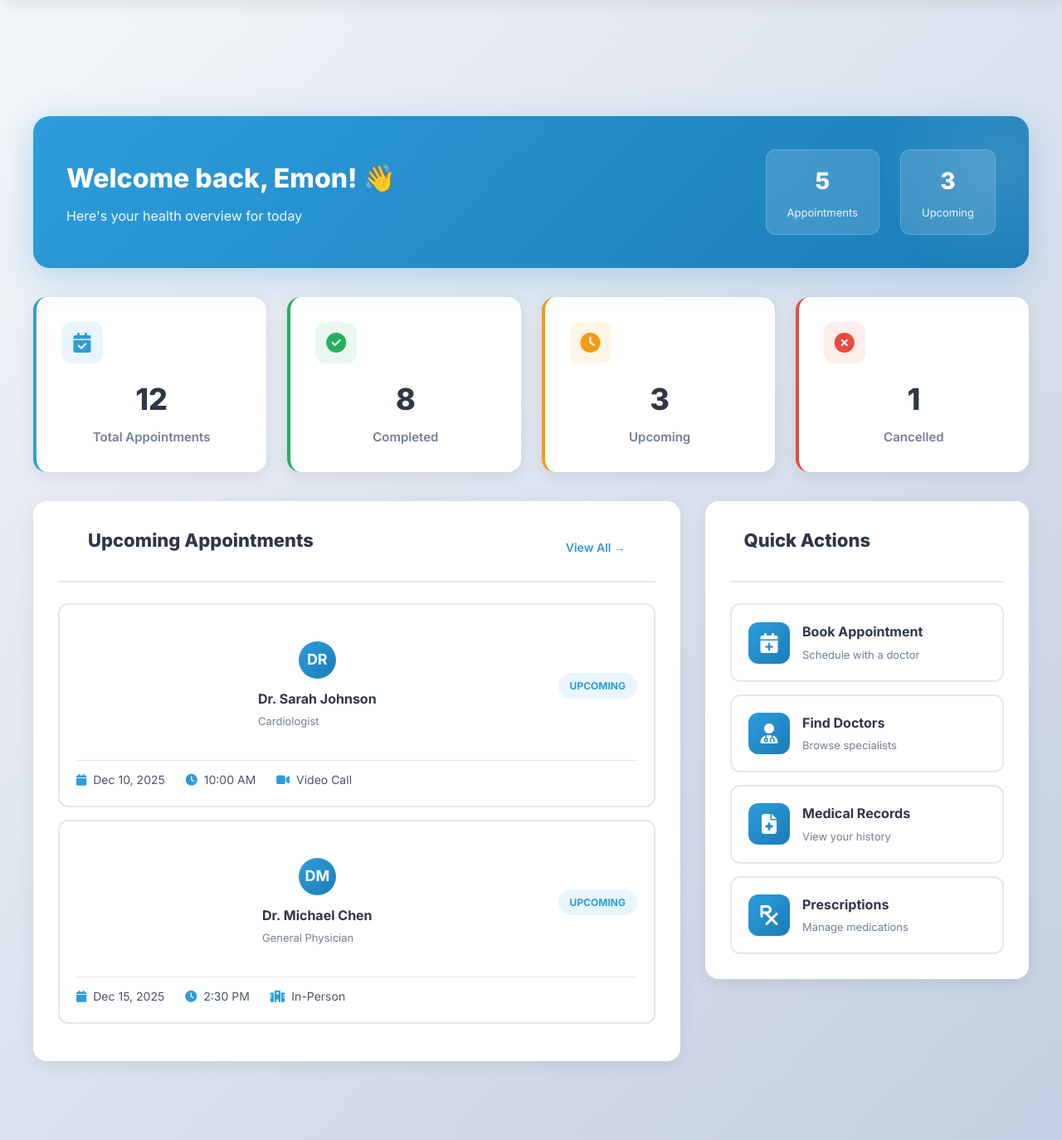
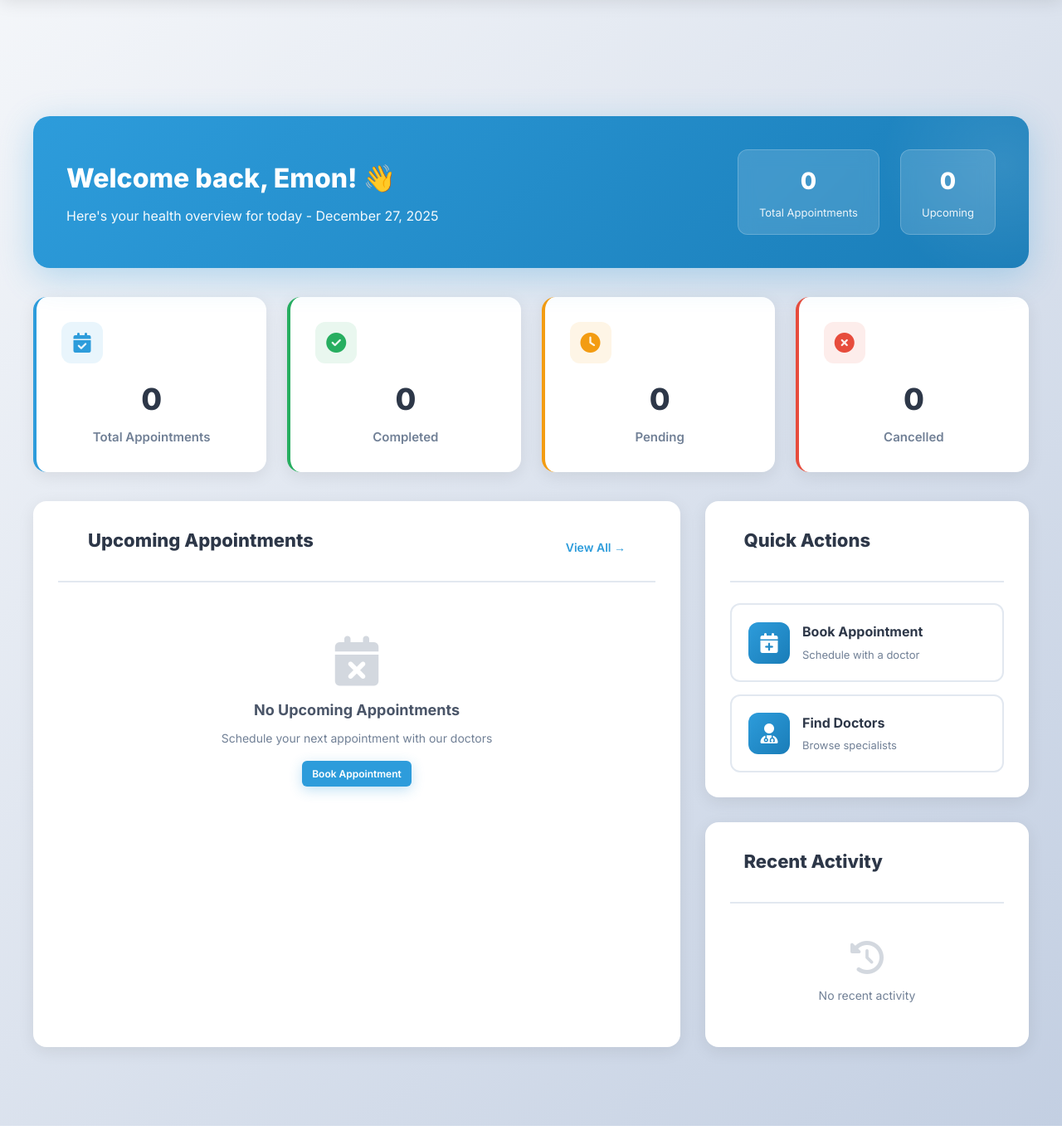
Before and after one commit to RlM100always/MediSched-, a Django app: page /users/patient/dashboard/ in a window 1280 px wide. Shown: the part 80-1454 px from the top of the page at 83% size. Run offline with Django 5.2, Linux system fonts and the light colour scheme; a user stored in the database is signed in; data comes from the database, SQL or seed files in the repository; both versions use the stored data as it was after the commit.

Commit message:
modify tempates

```diff
--- a/medisched/users/templates/users/patient_dashboard.html
+++ b/medisched/users/templates/users/patient_dashboard.html
@@ -273,14 +273,19 @@
         text-transform: uppercase;
     }
 
-    .status-upcoming {
+    .status-pending {
         background: rgba(45, 156, 219, 0.1);
         color: var(--primary-blue);
     }
 
-    .status-completed {
+    .status-confirmed {
         background: rgba(39, 174, 96, 0.1);
         color: var(--secondary);
+    }
+
+    .status-completed {
+        background: rgba(52, 152, 219, 0.1);
+        color: #3498db;
     }
 
     .status-cancelled {
@@ -306,6 +311,43 @@
 
     .detail-item i {
         color: var(--primary-blue);
+    }
+
+    .appointment-actions {
+        display: flex;
+        gap: 10px;
+        margin-top: 15px;
+    }
+
+    .btn-action {
+        padding: 6px 12px;
+        border-radius: 6px;
+        font-size: 12px;
+        font-weight: 600;
+        text-decoration: none;
+        transition: all 0.3s ease;
+    }
+
+    .btn-primary {
+        background: var(--primary-blue);
+        color: white;
+        border: none;
+    }
+
+    .btn-primary:hover {
+        background: var(--primary-dark);
+        color: white;
+    }
+
+    .btn-outline {
+        background: transparent;
+        color: var(--primary-blue);
+        border: 1px solid var(--primary-blue);
+    }
+
+    .btn-outline:hover {
+        background: var(--primary-blue);
+        color: white;
     }
 
     /* Quick Actions */
@@ -405,6 +447,16 @@
             flex-direction: column;
             gap: 10px;
         }
+
+        .appointment-header {
+            flex-direction: column;
+            align-items: flex-start;
+            gap: 10px;
+        }
+
+        .appointment-status {
+            align-self: flex-start;
+        }
     }
 
     @media (max-width: 576px) {
@@ -421,16 +473,16 @@
     <div class="welcome-banner">
         <div class="welcome-content">
             <div class="welcome-text">
-                <h1>Welcome back, {{ user.first_name|default:user.username }}! 👋</h1>
-                <p>Here's your health overview for today</p>
+                <h1>Welcome back, {{ user.get_full_name|default:user.username }}! 👋</h1>
+                <p>Here's your health overview for today - {{ current_date|date:"F d, Y" }}</p>
             </div>
             <div class="quick-stats">
                 <div class="stat-item">
-                    <div class="stat-number">5</div>
-                    <div class="stat-label">Appointments</div>
+                    <div class="stat-number">{{ total_appointments }}</div>
+                    <div class="stat-label">Total Appointments</div>
                 </div>
                 <div class="stat-item">
-                    <div class="stat-number">3</div>
+                    <div class="stat-number">{{ upcoming_appointments|length }}</div>
                     <div class="stat-label">Upcoming</div>
                 </div>
             </div>
@@ -445,7 +497,7 @@
                     <i class="fas fa-calendar-check"></i>
                 </div>
             </div>
-            <h3>12</h3>
+            <h3>{{ total_appointments }}</h3>
             <p>Total Appointments</p>
         </div>
 
@@ -455,7 +507,7 @@
                     <i class="fas fa-check-circle"></i>
                 </div>
             </div>
-            <h3>8</h3>
+            <h3>{{ completed_count }}</h3>
             <p>Completed</p>
         </div>
 
@@ -465,8 +517,8 @@
                     <i class="fas fa-clock"></i>
                 </div>
             </div>
-            <h3>3</h3>
-            <p>Upcoming</p>
+            <h3>{{ pending_count }}</h3>
+            <p>Pending</p>
         </div>
 
         <div class="stat-card red">
@@ -475,7 +527,7 @@
                     <i class="fas fa-times-circle"></i>
                 </div>
             </div>
-            <h3>1</h3>
+            <h3>{{ cancelled_count }}</h3>
             <p>Cancelled</p>
         </div>
     </div>
@@ -489,67 +541,68 @@
                 <a href="#" class="btn-view-all">View All →</a>
             </div>
 
-            <!-- Example Appointment -->
+            {% if upcoming_appointments %}
+                {% for appointment in upcoming_appointments %}
                 <div class="appointment-item">
                     <div class="appointment-header">
                         <div class="doctor-info">
-                        <div class="doctor-avatar">DR</div>
+                            <div class="doctor-avatar">
+                                {{ appointment.doctor.user.first_name|first }}{{ appointment.doctor.user.last_name|first }}
+                            </div>
                             <div class="doctor-details">
-                            <h4>Dr. Sarah Johnson</h4>
-                            <p>Cardiologist</p>
+                                <h4>Dr. {{ appointment.doctor.user.get_full_name }}</h4>
+                                <p>
+                                    {% with appointment.doctor.departments.all|first as dept %}
+                                        {{ dept.department_name|default:"Doctor" }}
+                                    {% endwith %}
+                                </p>
                             </div>
                         </div>
-                    <span class="appointment-status status-upcoming">Upcoming</span>
+                        <span class="appointment-status status-{{ appointment.status }}">
+                            {{ appointment.get_status_display }}
+                        </span>
                     </div>
                     <div class="appointment-details">
+                        {% if appointment.appointment_date %}
                         <div class="detail-item">
                             <i class="fas fa-calendar"></i>
-                        <span>Dec 10, 2025</span>
+                            <span>{{ appointment.appointment_date|date:"M d, Y" }}</span>
                         </div>
                         <div class="detail-item">
                             <i class="fas fa-clock"></i>
-                        <span>10:00 AM</span>
+                            <span>{{ appointment.appointment_date|time:"g:i A" }}</span>
+                        </div>
+                        {% endif %}
+                        <div class="detail-item">
+                            <i class="fas fa-{% if appointment.appointment_type == 'instant' %}video{% else %}hospital{% endif %}"></i>
+                            <span>{{ appointment.get_appointment_type_display }}</span>
                         </div>
                         <div class="detail-item">
-                        <i class="fas fa-video"></i>
-                        <span>Video Call</span>
+                            <i class="fas fa-money-bill"></i>
+                            <span>৳{{ appointment.total_amount|default:appointment.consultation_fee }}</span>
                         </div>
                     </div>
-            </div>
-
-            <div class="appointment-item">
-                <div class="appointment-header">
-                    <div class="doctor-info">
-                        <div class="doctor-avatar">DM</div>
-                        <div class="doctor-details">
-                            <h4>Dr. Michael Chen</h4>
-                            <p>General Physician</p>
+                    <div class="appointment-actions">
+                        {% if appointment.status == 'pending' %}
+                        <a href="#" class="btn-action btn-primary">Confirm Payment</a>
+                        {% endif %}
+                        <a href="#" class="btn-action btn-outline">View Details</a>
+                        {% if appointment.status != 'cancelled' and appointment.status != 'completed' %}
+                        <a href="#" class="btn-action btn-outline">Reschedule</a>
+                        {% endif %}
                     </div>
                 </div>
-                    <span class="appointment-status status-upcoming">Upcoming</span>
-                </div>
-                <div class="appointment-details">
-                    <div class="detail-item">
-                        <i class="fas fa-calendar"></i>
-                        <span>Dec 15, 2025</span>
-                    </div>
-                    <div class="detail-item">
-                        <i class="fas fa-clock"></i>
-                        <span>2:30 PM</span>
-                    </div>
-                    <div class="detail-item">
-                        <i class="fas fa-hospital"></i>
-                        <span>In-Person</span>
-                    </div>
-                </div>
-            </div>
-
-            <!-- Empty State Example -->
-            <!-- <div class="empty-state">
+                {% endfor %}
+            {% else %}
+                <div class="empty-state">
                     <i class="fas fa-calendar-times"></i>
                     <h3>No Upcoming Appointments</h3>
                     <p>Schedule your next appointment with our doctors</p>
-            </div> -->
+                    <a href="{% url 'home:all_doctors' %}" class="btn-action btn-primary" style="margin-top: 15px; display: inline-block;">
+                        Book Appointment
+                    </a>
+                </div>
+            {% endif %}
         </div>
 
         <!-- Quick Actions Sidebar -->
@@ -569,7 +622,7 @@
                         </div>
                     </a>
 
-                    <a href="#" class="action-btn">
+                    <a href="{% url 'home:all_doctors' %}" class="action-btn">
                         <div class="action-icon">
                             <i class="fas fa-user-md"></i>
                         </div>
@@ -579,26 +632,43 @@
                         </div>
                     </a>
 
-                    <a href="#" class="action-btn">
-                        <div class="action-icon">
-                            <i class="fas fa-file-medical"></i>
+
+
+
                 </div>
-                        <div class="action-content">
-                            <h4>Medical Records</h4>
-                            <p>View your history</p>
             </div>
-                    </a>
 
-                    <a href="#" class="action-btn">
-                        <div class="action-icon">
-                            <i class="fas fa-prescription"></i>
+            <!-- Recent Activity -->
+            <div class="section-card" style="margin-top: 30px;">
+                <div class="section-header">
+                    <h2>Recent Activity</h2>
                 </div>
-                        <div class="action-content">
-                            <h4>Prescriptions</h4>
-                            <p>Manage medications</p>
+                {% if recent_activity %}
+                    <div style="max-height: 300px; overflow-y: auto;">
+                        {% for activity in recent_activity %}
+                        <div style="padding: 10px 0; border-bottom: 1px solid #e2e8f0;">
+                            <div style="display: flex; align-items: center; gap: 10px; margin-bottom: 5px;">
+                                <i class="fas fa-{% if activity.type == 'appointment' %}calendar{% else %}file-medical{% endif %}"
+                                   style="color: var(--primary-blue);"></i>
+                                <span style="font-weight: 600; font-size: 14px;">
+                                    {{ activity.title }}
+                                </span>
                             </div>
-                    </a>
+                            <div style="font-size: 12px; color: #718096;">
+                                {{ activity.description }}
                             </div>
+                            <div style="font-size: 11px; color: #a0aec0; margin-top: 3px;">
+                                {{ activity.date|timesince }} ago
+                            </div>
+                        </div>
+                        {% endfor %}
+                    </div>
+                {% else %}
+                    <div class="empty-state" style="padding: 20px 0;">
+                        <i class="fas fa-history" style="font-size: 40px;"></i>
+                        <p>No recent activity</p>
+                    </div>
+                {% endif %}
             </div>
         </div>
     </div>
--- a/medisched/users/urls.py
+++ b/medisched/users/urls.py
@@ -15,4 +15,8 @@ urlpatterns = [
     path('patient/dashboard/', views.patient_dashboard, name='patient_dashboard'),
     path('doctor/dashboard/', views.doctor_dashboard, name='doctor_dashboard'),
 
+    # profile editing
+    path('patient/profile/edit/', views.edit_profile, name='edit_profile'),
+
+
 ]
--- a/medisched/users/views.py
+++ b/medisched/users/views.py
@@ -5,6 +5,30 @@ from django.contrib import messages
 from django.views.decorators.cache import never_cache
 from .forms import CustomUserSignupForm, CustomUserSigninForm
 from django.views.decorators.cache import cache_control
+from appointment.models import Appointment
+from django.utils import timezone
+from appointment.models import Appointment
+from datetime import timedelta
+import json
+
+
+
+@cache_control(no_cache=True, must_revalidate=True, no_store=True)
+@login_required
+def edit_profile(request):
+    if not request.user.is_patient():
+        return redirect("users:signin")
+
+    if request.method == 'POST':
+        form = CustomUserEditForm(request.POST, instance=request.user)
+        if form.is_valid():
+            form.save()
+            messages.success(request, 'Profile updated successfully!')
+            return redirect('users:patient_dashboard')
+    else:
+        form = CustomUserEditForm(instance=request.user)
+
+    return render(request, 'users/edit_profile.html', {'form': form})
 
 
 # -----------------------------
@@ -58,12 +82,72 @@ def signin_view(request):
 # -----------------------------
 # DASHBOARDS
 # -----------------------------
+# -----------------------------
+# DASHBOARDS
+# -----------------------------
 @cache_control(no_cache=True, must_revalidate=True, no_store=True)
 @login_required
 def patient_dashboard(request):
     if not request.user.is_patient():
         return redirect("users:signin")
-    return render(request, "users/patient_dashboard.html")
+
+    # Get all appointments for the patient
+    appointments = Appointment.objects.filter(patient=request.user).select_related(
+        'doctor', 'doctor__user'
+    ).prefetch_related('doctor__departments').order_by('-appointment_date')
+
+    # Get statistics
+    total_appointments = appointments.count()
+    completed_count = appointments.filter(status='completed').count()
+    pending_count = appointments.filter(status__in=['pending', 'confirmed']).count()
+    cancelled_count = appointments.filter(status='cancelled').count()
+
+    # Get upcoming appointments (next 7 days)
+    today = timezone.now()
+    next_week = today + timedelta(days=7)
+    upcoming_appointments = appointments.filter(
+        appointment_date__gte=today,
+        appointment_date__lte=next_week,
+        status__in=['pending', 'confirmed']
+    ).order_by('appointment_date')[:5]  # Limit to 5 upcoming appointments
+
+    # Create recent activity
+    recent_activity = []
+
+    # Add recent appointments to activity
+    recent_appointments = appointments[:3]
+    for appointment in recent_appointments:
+        recent_activity.append({
+            'type': 'appointment',
+            'title': f'Appointment with Dr. {appointment.doctor.user.get_full_name()}',
+            'description': f'{appointment.get_status_display()} - {appointment.get_appointment_type_display()}',
+            'date': appointment.created_at
+        })
+
+    # Add payment activities
+    paid_appointments = appointments.filter(payment_status='paid')[:2]
+    for appointment in paid_appointments:
+        recent_activity.append({
+            'type': 'payment',
+            'title': 'Payment Completed',
+            'description': f'৳{appointment.total_amount} for appointment #{appointment.id}',
+            'date': appointment.updated_at
+        })
+
+    # Sort recent activity by date
+    recent_activity.sort(key=lambda x: x['date'], reverse=True)
+
+    context = {
+        'total_appointments': total_appointments,
+        'completed_count': completed_count,
+        'pending_count': pending_count,
+        'cancelled_count': cancelled_count,
+        'upcoming_appointments': upcoming_appointments,
+        'recent_activity': recent_activity[:5],  # Limit to 5 activities
+        'current_date': timezone.now(),
+    }
+
+    return render(request, "users/patient_dashboard.html", context)
 
 
 @cache_control(no_cache=True, must_revalidate=True, no_store=True)
```
Also changed, not shown: medisched/users/forms.py (+36 -0 lines), medisched/db.sqlite3, medisched/media/communication/images/Untitled_2.png (added), medisched/media/doctor_profiles/Screenshot_2025-12-27_164700.png (added), medisched/media/doctor_profiles/Screenshot_2025-12-27_164714.png (added), 1 other file. Lines whose indentation alone changed are shown as unchanged.
